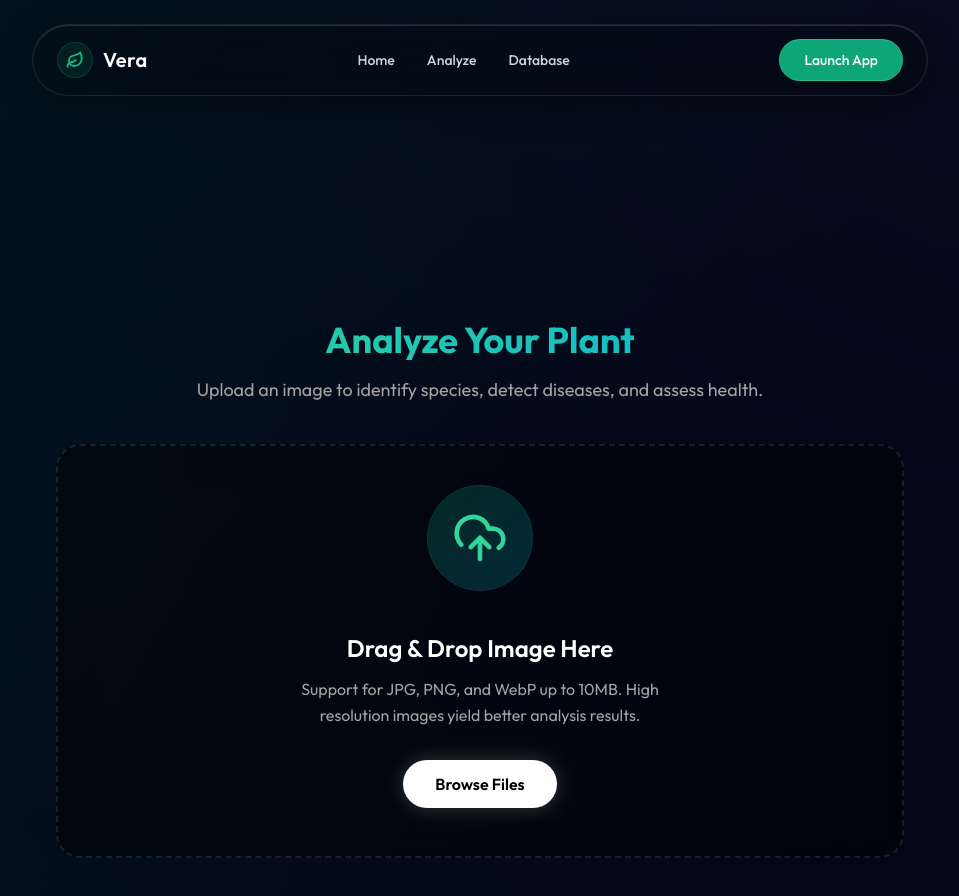
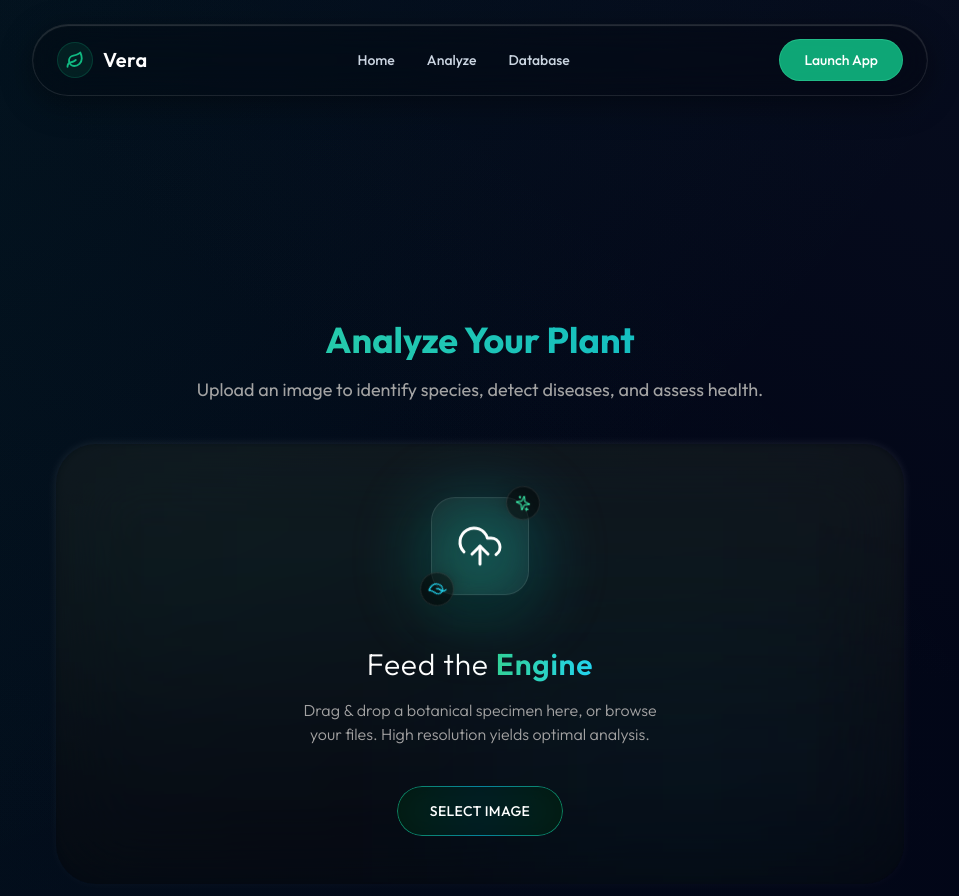
Before and after one commit to Charles-CS/Vera, a Next.js app: page /analyze in a window 1280 px wide. Shown: the top 896 px of the page, without its empty margins (160-1119 px from the left). Built offline with nearby package versions, Linux system fonts and the light colour scheme.

Commit message:
feat: implement interactive dashboard with image upload, drag-and-drop support, and preview functionality

```diff
--- a/src/components/DashboardView.tsx
+++ b/src/components/DashboardView.tsx
@@ -2,7 +2,7 @@
 
 import React, { useState, useRef } from "react";
 import { motion, AnimatePresence } from "framer-motion";
-import { UploadCloud, Image as ImageIcon, X } from "lucide-react";
+import { UploadCloud, Image as ImageIcon, X, Sparkles, Leaf } from "lucide-react";
 
 interface DashboardViewProps {
   onAnalyze?: (file: File, previewUrl: string) => void;
@@ -81,11 +81,7 @@ export default function DashboardView({ onAnalyze, hideHeader = false }: Dashboa
       )}
 
       <motion.div
-        className={`relative w-full rounded-3xl overflow-hidden border-2 border-dashed transition-all duration-300 ease-in-out ${
-          isDragging
-            ? "border-emerald-500 bg-emerald-500/10 shadow-[0_0_40px_rgba(16,185,129,0.3)]"
-            : "border-white/10 bg-black/40 hover:border-emerald-500/50 hover:bg-black/60 hover:shadow-[0_0_20px_rgba(16,185,129,0.1)]"
-        } backdrop-blur-xl`}
+        className="relative w-full group"
         initial={{ opacity: 0, y: 20 }}
         animate={{ opacity: 1, y: 0 }}
         transition={{ duration: 0.5, delay: 0.2 }}
@@ -94,6 +90,24 @@ export default function DashboardView({ onAnalyze, hideHeader = false }: Dashboa
         onDrop={handleDrop}
         onClick={() => !selectedFile && fileInputRef.current?.click()}
       >
+        {/* Animated gradient border effect */}
+        <div className={`absolute inset-0 rounded-[2.5rem] bg-gradient-to-b transition-all duration-500 ${
+          isDragging
+            ? "from-emerald-400 via-cyan-500 to-emerald-400 opacity-100 blur-md"
+            : "from-white/20 to-white/5 opacity-50 group-hover:opacity-100 group-hover:from-emerald-500/50 group-hover:to-cyan-500/50 blur-sm"
+        }`} />
+
+        {/* Main Card */}
+        <div className={`relative w-full rounded-[2.5rem] overflow-hidden transition-all duration-500 backdrop-blur-2xl ${
+          isDragging
+            ? "bg-black/60 shadow-[0_0_80px_rgba(16,185,129,0.3)]"
+            : "bg-black/40 hover:bg-black/50 hover:shadow-[0_0_40px_rgba(16,185,129,0.15)]"
+        }`}>
+
+          {/* Ambient Glows inside card */}
+          <div className="absolute top-0 left-1/2 -translate-x-1/2 w-full h-1/2 bg-emerald-500/10 blur-[100px] pointer-events-none transition-opacity duration-500 group-hover:opacity-100 opacity-50" />
+          <div className="absolute bottom-0 right-0 w-1/2 h-1/2 bg-cyan-500/10 blur-[100px] pointer-events-none transition-opacity duration-500 group-hover:opacity-100 opacity-50" />
+
           <input
             type="file"
             ref={fileInputRef}
@@ -102,7 +116,7 @@ export default function DashboardView({ onAnalyze, hideHeader = false }: Dashboa
             className="hidden"
           />
 
-        <div className="p-8 md:p-12 flex flex-col items-center justify-center min-h-[350px] text-center cursor-pointer relative z-10">
+          <div className="p-8 md:p-12 flex flex-col items-center justify-center min-h-[400px] text-center cursor-pointer relative z-10">
             <AnimatePresence mode="wait">
               {!previewUrl ? (
                 <motion.div
@@ -111,37 +125,74 @@ export default function DashboardView({ onAnalyze, hideHeader = false }: Dashboa
                   animate={{ opacity: 1, scale: 1 }}
                   exit={{ opacity: 0, scale: 0.95 }}
                   transition={{ duration: 0.3 }}
-                className="flex flex-col items-center pointer-events-none"
+                  className="flex flex-col items-center pointer-events-none w-full"
                 >
+                  {/* Floating Icon Area */}
+                  <div className="relative mb-10 mt-4">
+                    {/* Glowing background behind icon */}
+                    <motion.div
+                      className="absolute inset-0 bg-gradient-to-tr from-emerald-500 to-cyan-500 rounded-full blur-2xl opacity-40 group-hover:opacity-70 transition-opacity duration-500"
+                      animate={{
+                        scale: [1, 1.2, 1],
+                        opacity: [0.4, 0.6, 0.4]
+                      }}
+                      transition={{
+                        duration: 3,
+                        repeat: Infinity,
+                        ease: "easeInOut"
+                      }}
+                    />
+
                     <motion.div
                       animate={{
-                    y: [0, -10, 0],
+                        y: [0, -12, 0],
                       }}
                       transition={{
                         duration: 4,
                         repeat: Infinity,
                         ease: "easeInOut",
                       }}
-                  className="mb-8 p-6 rounded-full bg-gradient-to-br from-emerald-500/20 to-cyan-500/20 border border-white/5 relative group"
+                      className="relative p-6 rounded-3xl bg-white/5 border border-white/10 backdrop-blur-xl shadow-2xl flex items-center justify-center"
                     >
-                  <div className="absolute inset-0 rounded-full bg-emerald-500/20 blur-xl opacity-0 group-hover:opacity-100 transition-opacity duration-500" />
-                  <UploadCloud className="w-14 h-14 text-emerald-400 relative z-10" />
+                      {/* Decorative micro-icons */}
+                      <motion.div
+                        className="absolute -top-3 -right-3 p-2 bg-black/50 backdrop-blur-md rounded-full border border-white/10 shadow-lg"
+                        animate={{ rotate: 360 }}
+                        transition={{ duration: 20, repeat: Infinity, ease: "linear" }}
+                      >
+                         <Sparkles className="w-4 h-4 text-emerald-400" />
                       </motion.div>
-                <h3 className="text-2xl font-semibold text-white mb-3">
-                  Drag & Drop Image Here
+                      <motion.div
+                        className="absolute -bottom-3 -left-3 p-2 bg-black/50 backdrop-blur-md rounded-full border border-white/10 shadow-lg"
+                        animate={{ rotate: -360 }}
+                        transition={{ duration: 15, repeat: Infinity, ease: "linear" }}
+                      >
+                         <Leaf className="w-4 h-4 text-cyan-400" />
+                      </motion.div>
+
+                      <UploadCloud className="w-12 h-12 text-white" strokeWidth={1.5} />
+                    </motion.div>
+                  </div>
+
+                  <h3 className="text-3xl font-light text-white mb-4 tracking-wide">
+                    Feed the <span className="font-semibold text-transparent bg-clip-text bg-gradient-to-r from-emerald-400 to-cyan-400">Engine</span>
                   </h3>
-                <p className="text-neutral-400 mb-8 max-w-sm leading-relaxed">
-                  Support for JPG, PNG, and WebP up to 10MB. High resolution images yield better analysis results.
+                  <p className="text-neutral-400 mb-10 max-w-sm leading-relaxed text-sm md:text-base font-light">
+                    Drag & drop a botanical specimen here, or browse your files. High resolution yields optimal analysis.
                   </p>
+
                   <button
                     type="button"
-                  className="pointer-events-auto px-8 py-3 rounded-full bg-white text-black font-semibold hover:bg-emerald-50 hover:scale-105 transition-all duration-300 shadow-[0_0_20px_rgba(255,255,255,0.2)]"
+                    className="pointer-events-auto relative group/btn overflow-hidden rounded-full p-[1px] transition-transform duration-300 hover:scale-105 active:scale-95"
                     onClick={(e) => {
                       e.stopPropagation();
                       fileInputRef.current?.click();
                     }}
                   >
-                  Browse Files
+                    <span className="absolute inset-0 bg-gradient-to-r from-emerald-500 via-cyan-500 to-emerald-500 rounded-full opacity-70 group-hover/btn:opacity-100 transition-opacity duration-300" />
+                    <div className="relative px-8 py-3.5 bg-black/80 backdrop-blur-md rounded-full transition-all duration-300 group-hover/btn:bg-black/50 flex items-center gap-2">
+                      <span className="text-white font-medium tracking-wide text-sm uppercase">Select Image</span>
+                    </div>
                   </button>
                 </motion.div>
               ) : (
@@ -151,19 +202,29 @@ export default function DashboardView({ onAnalyze, hideHeader = false }: Dashboa
                   animate={{ opacity: 1, scale: 1 }}
                   exit={{ opacity: 0, scale: 0.95 }}
                   transition={{ duration: 0.4, ease: "easeOut" }}
-                className="w-full max-w-2xl flex flex-col items-center cursor-default"
+                  className="w-full max-w-2xl flex flex-col items-center cursor-default z-20"
                   onClick={(e) => e.stopPropagation()}
                 >
-                <div className="relative w-full aspect-video rounded-2xl overflow-hidden border border-white/10 shadow-2xl group bg-black">
+                  <div className="relative w-full aspect-video rounded-3xl overflow-hidden border border-white/10 shadow-2xl group bg-neutral-900">
                     <img
                       src={previewUrl}
                       alt="Preview"
                       className="w-full h-full object-contain"
                     />
-                  <div className="absolute inset-0 bg-black/60 opacity-0 group-hover:opacity-100 transition-opacity duration-300 flex flex-col items-center justify-center backdrop-blur-sm">
+
+                    {/* Simulated scanning laser line */}
+                    <motion.div
+                      className="absolute left-0 right-0 h-[2px] bg-emerald-400 shadow-[0_0_15px_rgba(16,185,129,0.8)] z-10 pointer-events-none opacity-50"
+                      animate={{ top: ['0%', '100%', '0%'] }}
+                      transition={{ duration: 3, repeat: Infinity, ease: 'linear' }}
+                    />
+                    <div className="absolute inset-0 bg-gradient-to-b from-transparent via-emerald-500/10 to-transparent pointer-events-none opacity-50 mix-blend-overlay" />
+
+                    {/* Hover overlay to remove */}
+                    <div className="absolute inset-0 bg-black/60 opacity-0 group-hover:opacity-100 transition-opacity duration-300 flex flex-col items-center justify-center backdrop-blur-md z-20">
                       <button
                         onClick={clearFile}
-                      className="p-4 bg-red-500/90 hover:bg-red-500 text-white rounded-full transition-all duration-300 mb-3 hover:scale-110 hover:shadow-[0_0_20px_rgba(239,68,68,0.5)]"
+                        className="p-4 bg-white/10 hover:bg-red-500 text-white rounded-full transition-all duration-300 mb-3 hover:scale-110 hover:shadow-[0_0_20px_rgba(239,68,68,0.5)] border border-white/20"
                       >
                         <X className="w-6 h-6" />
                       </button>
@@ -171,15 +232,19 @@ export default function DashboardView({ onAnalyze, hideHeader = false }: Dashboa
                     </div>
                   </div>
 
-                <div className="mt-8 flex flex-col sm:flex-row items-center gap-4 bg-white/5 px-6 py-4 rounded-2xl border border-white/10 w-full backdrop-blur-md">
-                  <div className="flex items-center gap-4 flex-1 w-full sm:w-auto">
-                    <div className="p-3 bg-emerald-500/20 rounded-xl">
-                      <ImageIcon className="w-6 h-6 text-emerald-400" />
+                  {/* Info and action button bar */}
+                  <div className="mt-6 flex flex-col sm:flex-row items-center gap-4 bg-white/5 px-6 py-4 rounded-2xl border border-white/10 w-full backdrop-blur-xl shadow-xl relative overflow-hidden">
+                    {/* Subtle glow behind the bar */}
+                    <div className="absolute inset-0 bg-gradient-to-r from-emerald-500/10 to-cyan-500/10 opacity-50 pointer-events-none" />
+
+                    <div className="flex items-center gap-4 flex-1 w-full sm:w-auto relative z-10">
+                      <div className="p-3 bg-white/10 border border-white/10 rounded-xl shadow-inner">
+                        <ImageIcon className="w-6 h-6 text-emerald-300" />
                       </div>
                       <div className="text-left overflow-hidden flex-1">
-                      <p className="text-white font-medium truncate">{selectedFile?.name}</p>
-                      <p className="text-neutral-400 text-sm">
-                        {(selectedFile!.size / (1024 * 1024)).toFixed(2)} MB
+                        <p className="text-white font-medium truncate text-sm md:text-base">{selectedFile?.name}</p>
+                        <p className="text-neutral-400 text-xs md:text-sm">
+                          {(selectedFile!.size / (1024 * 1024)).toFixed(2)} MB • Ready for analysis
                         </p>
                       </div>
                     </div>
@@ -189,15 +254,20 @@ export default function DashboardView({ onAnalyze, hideHeader = false }: Dashboa
                           onAnalyze(selectedFile, previewUrl);
                         }
                       }}
-                    className="w-full sm:w-auto px-8 py-3 rounded-full bg-gradient-to-r from-emerald-500 to-cyan-500 text-white font-semibold hover:shadow-[0_0_25px_rgba(16,185,129,0.5)] transition-all duration-300 hover:scale-105 whitespace-nowrap"
+                      className="w-full sm:w-auto relative group/analyze overflow-hidden rounded-full p-[1px] transition-transform duration-300 hover:scale-105 active:scale-95 z-10"
                     >
-                    Analyze Plant
+                      <span className="absolute inset-0 bg-gradient-to-r from-emerald-400 via-cyan-500 to-emerald-400 rounded-full opacity-100" />
+                      <div className="relative px-8 py-3 bg-gradient-to-r from-emerald-500 to-cyan-500 rounded-full transition-all duration-300 group-hover/analyze:opacity-90 flex items-center justify-center gap-2">
+                        <span className="text-white font-semibold tracking-wide shadow-sm">Analyze Plant</span>
+                        <Sparkles className="w-4 h-4 text-white" />
+                      </div>
                     </button>
                   </div>
                 </motion.div>
               )}
             </AnimatePresence>
           </div>
+        </div>
       </motion.div>
     </div>
   );
```
Lines whose indentation alone changed are shown as unchanged.
